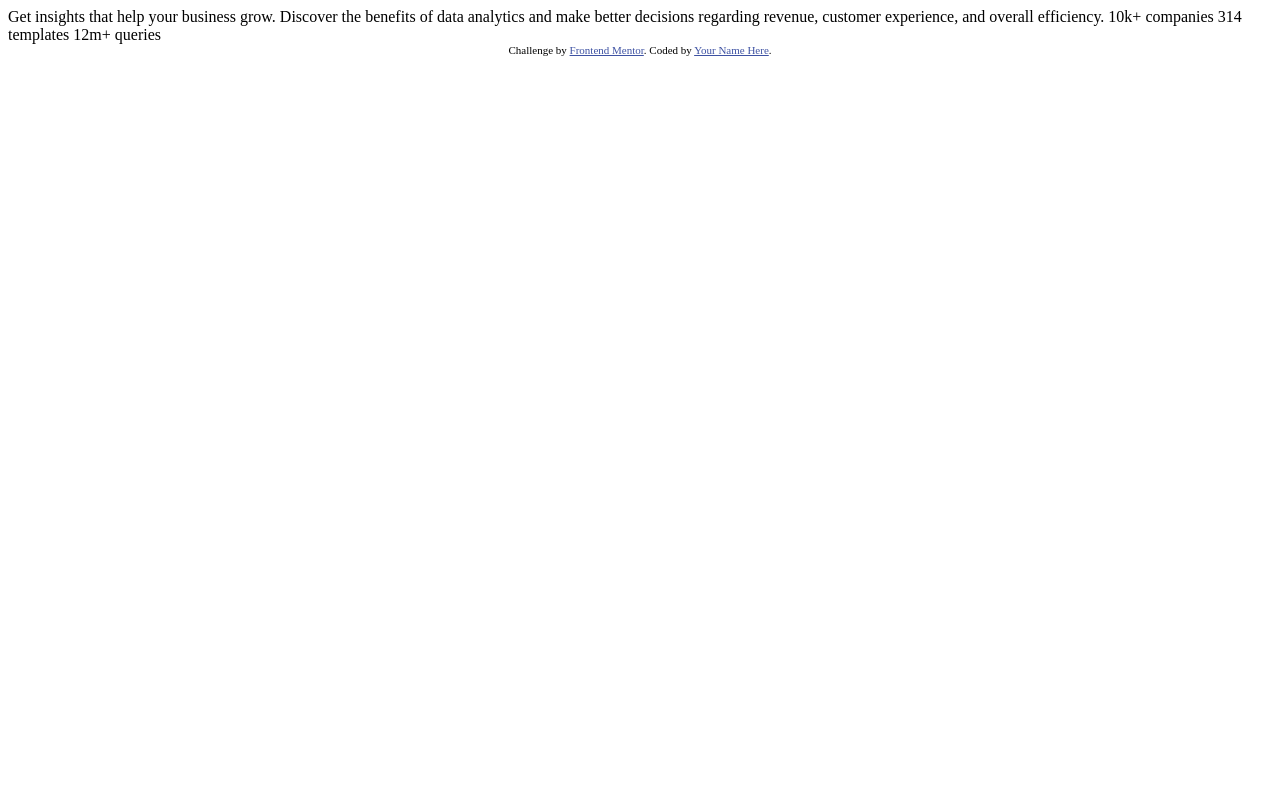
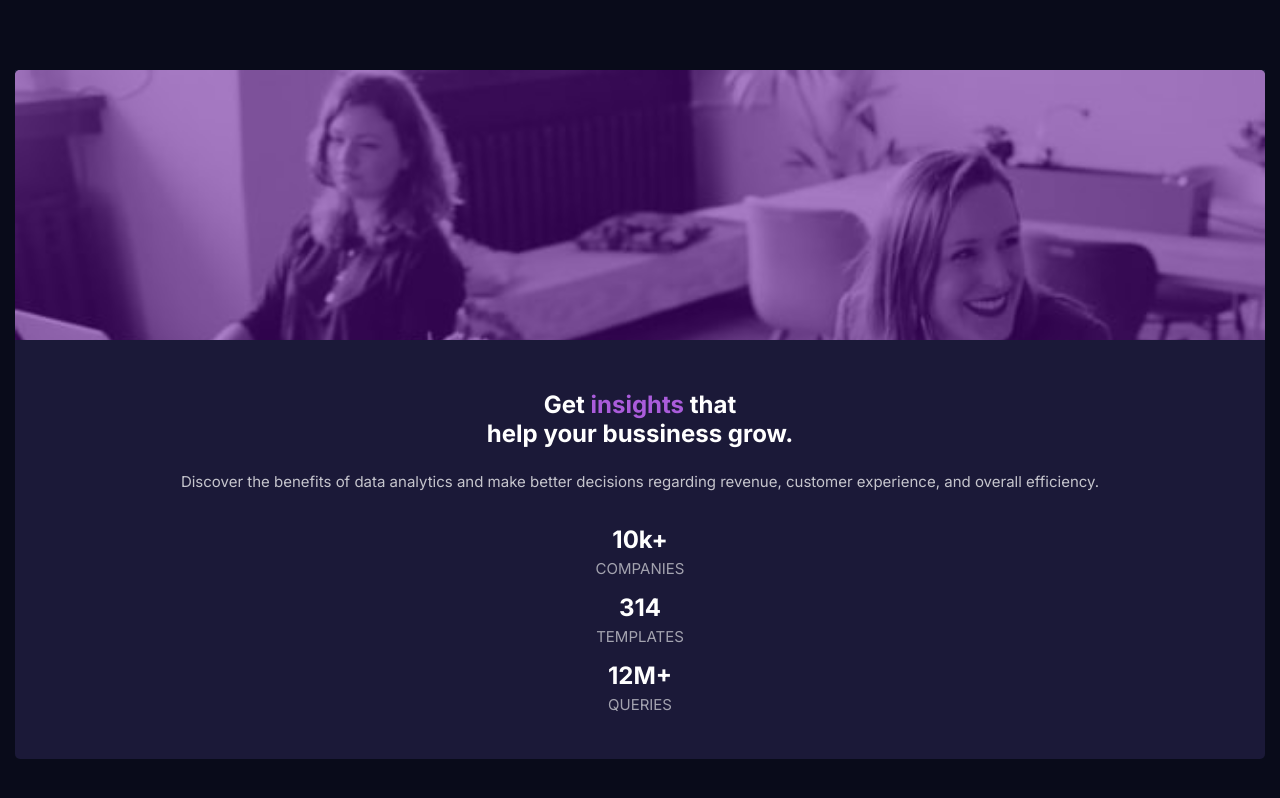
Before and after one commit to Mooenz/portfolio-frontendmentor, a plain HTML site: page stats-preview-card-component-main/index.html in a window 1280 px wide. Drawn offline with Linux system fonts and the light colour scheme.

Commit message:
Push solution completed

```diff
--- /dev/null
+++ b/stats-preview-card-component-main/css/style.css
@@ -0,0 +1,107 @@
+:root {
+  --main-bg-color: hsl(233, 47%, 7%);
+  --main-bg-card-color: hsl(244, 38%, 16%);
+  --main-bg-accent-color: hsl(277, 64%, 61%);
+  --main-color-font-heading: hsl(0, 0%, 100%);
+  --main-color-font-paragraph: hsla(0, 0%, 100%, 0.75);
+  --main-color-font-stats: hsla(0, 0%, 100%, 0.6);
+  --main-font-family-body: 'Inter', sans-serif;
+  --main-img-mobile: url(./images/image-header-mobile.jpg);
+}
+
+body {
+  margin: 70px 15px;
+  background-color: var(--main-bg-color);
+  font-family: var(--main-font-family-body);
+}
+
+figure {
+  margin: 0;
+}
+
+.img {
+  background-image: var(--main-img-mobile);
+  background-size: cover;
+  background-repeat:no-repeat;
+  width: 100%;
+  height: 270px;
+}
+
+.borde-radius-top {
+  -webkit-border-top-left-radius: 5px;
+  -webkit-border-top-right-radius: 5px;
+  -moz-border-radius-topleft: 5px;
+  -moz-border-radius-topright: 5px;
+  border-top-left-radius: 5px;
+  border-top-right-radius: 5px;
+}
+
+.overlay {
+  position: relative;
+  margin: -270px 0 0 0;
+  background-color: rgba(89, 0, 145, 0.5);
+  z-index: 1;
+  height: 270px;
+}
+.container {
+  width: 100%;
+  height: 100vh;
+}
+.main-section {
+  -webkit-border-bottom-right-radius: 5px;
+  -webkit-border-bottom-left-radius: 5px;
+  -moz-border-radius-bottomright: 5px;
+  -moz-border-radius-bottomleft: 5px;
+  border-bottom-right-radius: 5px;
+  border-bottom-left-radius: 5px;
+  background-color: var(--main-bg-card-color);
+  height: 100%;
+}
+
+.container-main {
+  padding: 30px;
+
+}
+
+.container-body {
+  margin: 20px 0;
+
+}
+
+.container-body p {
+  color: var(--main-color-font-paragraph);
+  font-size: 15px;
+  font-weight: 400;
+  text-align: center;
+  line-height: 180%;
+}
+
+.container-body  h1 {
+  text-align: center;
+}
+
+h1, h2 {
+  font-weight: 700;
+  color: var(--main-color-font-heading);
+}
+.accent {color: var(--main-bg-accent-color);}
+
+.container-stats {
+  margin: 30px 0px 10px 0px;
+  text-align: center;
+}
+
+.container-stats h2 {
+  margin: 5px;
+}
+
+.container-stats p {
+  margin:0;
+  color: var(--main-color-font-stats);
+  font-size: 15px;
+  font-weight: 400;
+}
+
+.stat {
+  margin: 15px;
+}
--- a/stats-preview-card-component-main/index.html
+++ b/stats-preview-card-component-main/index.html
@@ -1,33 +1,41 @@
 <!DOCTYPE html>
-<html lang="en">
-<head>
-  <meta charset="UTF-8">
-  <meta name="viewport" content="width=device-width, initial-scale=1.0"> <!-- displays site properly based on user's device -->
+<html lang="es">
+  <head>
+    <meta charset="UTF-8" />
+    <meta name="viewport" content="width=device-width, initial-scale=1.0" />
+    <link rel="icon" type="image/png" sizes="32x32" href="./css/images/favicon-32x32.png" />
+    <link rel="stylesheet" href="./css/style.css" />
+    <link rel="preconnect" href="https://fonts.gstatic.com" />
+    <link href="https://fonts.googleapis.com/css2?family=Inter:wght@400;700&display=swap" rel="stylesheet" />
+    <title>Mooenz | Stats preview card component</title>
+  </head>
+  <body>
+    <main>
+      <section class="main-section container">
+        <div class="img borde-radius-top"></div>
+        <div class="overlay borde-radius-top"></div>
+        <div class="container-main">
+          <div class="container-body">
+            <h1> Get <span class="accent">insights</span> that <br> help your bussiness grow.</h1>
+            <p>Discover the benefits of data analytics and make better decisions regarding revenue, customer experience, and overall efficiency.</p>
+          </div>
+          <div class="container-stats">
+            <div class="stat">
+              <h2>10k+</h2>
+              <p>COMPANIES</p>
+            </div>
+            <div class="stat">
+              <h2>314</h2>
+              <p>TEMPLATES</p>
+            </div>
+            <div class="stat">
+              <h2>12M+</h2>
+              <p>QUERIES</p>
+            </div>
+          </div>
+        </div>
+      </section>
 
-  <link rel="icon" type="image/png" sizes="32x32" href="./images/favicon-32x32.png">
-
-  <title>Frontend Mentor | Stats preview card component</title>
-
-  <!-- Feel free to remove these styles or customise in your own stylesheet 👍 -->
-  <style>
-    .attribution { font-size: 11px; text-align: center; }
-    .attribution a { color: hsl(228, 45%, 44%); }
-  </style>
-</head>
-<body>
-
-  Get insights that help your business grow.
-
-  Discover the benefits of data analytics and make better decisions regarding revenue, customer
-  experience, and overall efficiency.
-
-  10k+ companies
-  314 templates
-  12m+ queries
-
-  <div class="attribution">
-    Challenge by <a href="https://www.frontendmentor.io?ref=challenge" target="_blank">Frontend Mentor</a>.
-    Coded by <a href="#">Your Name Here</a>.
-  </div>
-</body>
+    </main>
+  </body>
 </html>
```
Also changed, not shown: stats-preview-card-component-main/css/images/favicon-32x32.png (renamed from stats-preview-card-component-main/images/favicon-32x32.png), stats-preview-card-component-main/css/images/image-header-desktop.jpg (renamed from stats-preview-card-component-main/images/image-header-desktop.jpg), stats-preview-card-component-main/css/images/image-header-mobile.jpg (renamed from stats-preview-card-component-main/images/image-header-mobile.jpg).
